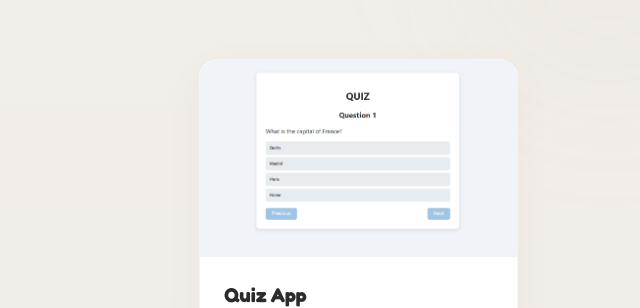
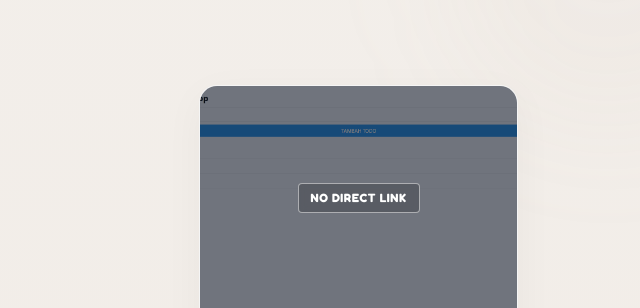
Before and after one commit to Thaakie/mathadzakiyunada, a React (Create React App) app: page / in a window 1280 px wide. Shown: the part 2492-2800 px from the top of the page, without its empty margins (640-1280 px from the left). Built offline with nearby package versions, Linux system fonts and the light colour scheme.

Commit message:
update logic and ui works page

```diff
--- a/src/components/Works.jsx
+++ b/src/components/Works.jsx
@@ -3,38 +3,78 @@
 // Projects data
 const projects = [
   { id: 1, title: "Fetch Pokemon", description: "Web app for fetching API Pokemon.", image: "/assets/fetchpoke.png", tags: ["ReactJS", "Tailwind CSS"], link: "https://reactpokemonapi.vercel.app/" },
+
   { id: 2, title: "UMKM Landing Page", description: "UMKM Website Profile (Our College Project).", image: "/assets/UMKMLP.png", tags: ["HTML", "CSS"], link: "https://umkm-web-three.vercel.app/" },
-  { id: 3, title: "Recap-Chat Website", description: "Website for learning PHP and Framework Laravel.", image: "/assets/rechatwebsite.png", tags: ["PHP", "Laravel"], link: "#" },
-  { id: 4, title: "Letter Website", description: "Website for sending letter to someone you mattered ;D.", image: "/assets/PESAN.png", tags: ["PHP", "Laravel"], link: "#" },
-  { id: 5, title: "To-Do App", description: "Todo list", image: "/assets/todoo.png", tags: ["React Native", "Next.js"], link: "#" },
-  { id: 6, title: "Quiz App", description: "QUIZ APP with REACT", image: "/assets/QUIZ1.png", tags: ["ReactJS"], link: "https://react-quiz-iota-nine.vercel.app/" },
+
+  { id: 3, title: "Quiz App", description: "QUIZ APP with REACT", image: "/assets/QUIZ1.png", tags: ["ReactJS", "CSS"], link: "https://react-quiz-iota-nine.vercel.app/" },
+
+  { id: 4, title: "Recap-Chat Website", description: "Website for learning PHP and Framework Laravel.", image: "/assets/rechatwebsite.png", tags: ["PHP", "Laravel"], link: "#" },
+
+  { id: 5, title: "Letter Website", description: "Website for sending letter to someone you mattered ;D.", image: "/assets/PESAN.png", tags: ["PHP", "Laravel"], link: "#" },
+
+  { id: 6, title: "To-Do App", description: "Todo list", image: "/assets/todoo.png", tags: ["React Native", "Next.js"], link: "#" },
 ];
 
 // Project Card Component
-const ProjectCard = ({ project, index }) => (
+const ProjectCard = ({ project, index }) => {
+  // Cek apakah link tersedia atau hanya "#"
+  const isLinkAvailable = project.link && project.link !== "#";
+
+  return (
+    <a
+      href={isLinkAvailable ? project.link : undefined} // Hanya beri href jika link valid
+      target={isLinkAvailable ? "_blank" : "_self"}
+      rel="noopener noreferrer"
+      className={`block w-full h-full ${!isLinkAvailable ? "cursor-default" : "cursor-pointer"}`}
+      onClick={(e) => !isLinkAvailable && e.preventDefault()} // Cegah klik jika "#"
+    >
       <article
         className="project-card group bg-white rounded-2xl overflow-hidden
           shadow-sm border border-gray-100/50
-      transition-all duration-500 ease-out
+          transition-all duration-500 ease-out h-full flex flex-col
           hover:shadow-2xl hover:shadow-black/10 hover:-translate-y-3 hover:border-transparent"
         style={{ transitionDelay: `${index * 80}ms` }}
       >
-    <div className="card-image relative overflow-hidden">
-      <img src={project.image} alt={`Preview ${project.title}`} loading="lazy" className="w-full h-56 object-cover transition-transform duration-700 ease-out group-hover:scale-110" />
+        {/* --- BAGIAN GAMBAR & OVERLAY --- */}
+        <div className="card-image relative overflow-hidden h-56">
+          {/* Gambar Utama */}
+          <img src={project.image} alt={`Preview ${project.title}`} loading="lazy" className="w-full h-full object-cover transition-transform duration-700 ease-out group-hover:scale-110" />
+
+          {/* Overlay Hover (Hanya muncul jika ada link) */}
+          {isLinkAvailable && (
+            <div className="absolute inset-0 bg-black/40 opacity-0 transition-opacity duration-300 group-hover:opacity-100 flex items-center justify-center backdrop-blur-[2px]">
+              <div className="bg-white/20 p-3 rounded-full transform scale-0 transition-transform duration-300 ease-out group-hover:scale-100">
+                <svg xmlns="http://www.w3.org/2000/svg" fill="none" viewBox="0 0 24 24" strokeWidth={2} stroke="currentColor" className="w-8 h-8 text-white">
+                  <path strokeLinecap="round" strokeLinejoin="round" d="M13.5 6H5.25A2.25 2.25 0 0 0 3 8.25v10.5A2.25 2.25 0 0 0 5.25 21h10.5A2.25 2.25 0 0 0 18 18.75V10.5m-10.5 6L21 3m0 0h-5.25M21 3v5.25" />
+                </svg>
               </div>
+            </div>
+          )}
+
+          {/* Badge Coming Soon (Jika link "#") */}
+          {!isLinkAvailable && (
+            <div className="absolute inset-0 bg-gray-900/60 flex items-center justify-center">
+              <span className="text-white font-bold uppercase tracking-wider text-xs border border-white/50 px-3 py-1.5 rounded bg-black/20 backdrop-blur-sm">No direct link</span>
+            </div>
+          )}
+        </div>
+
+        {/* --- KONTEN KARTU --- */}
         <div className="card-content p-6 flex flex-col flex-grow">
           <h3 className="card-title text-xl font-bold mb-2 text-[#2b2b2b] transition-colors duration-300 group-hover:text-[#c9b59c]">{project.title}</h3>
           <p className="card-desc text-[#2b2b2b]/70 mb-5 flex-grow leading-relaxed">{project.description}</p>
-      <div className="card-tags flex flex-wrap gap-2">
+          <div className="card-tags flex flex-wrap gap-2 mt-auto">
             {project.tags.map((tag, i) => (
-          <span key={i} className="bg-[#f9f8f6] px-3 py-1.5 rounded-lg text-xs font-semibold text-[#666] transition-all duration-300 hover:bg-[#c9b59c] hover:text-white cursor-default">
+              <span key={i} className="bg-[#f9f8f6] px-3 py-1.5 rounded-lg text-xs font-semibold text-[#666]">
                 {tag}
               </span>
             ))}
           </div>
         </div>
       </article>
+    </a>
   );
+};
 
 const Works = () => {
   const [currentWorkPage, setCurrentWorkPage] = useState(0);
```
Lines whose indentation alone changed are shown as unchanged.
